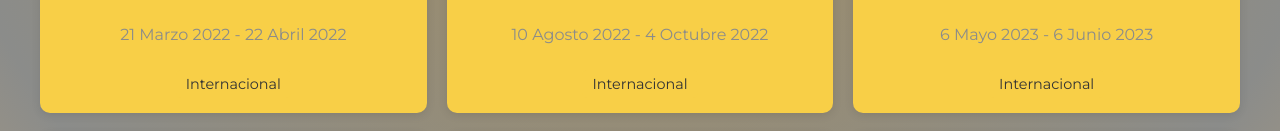
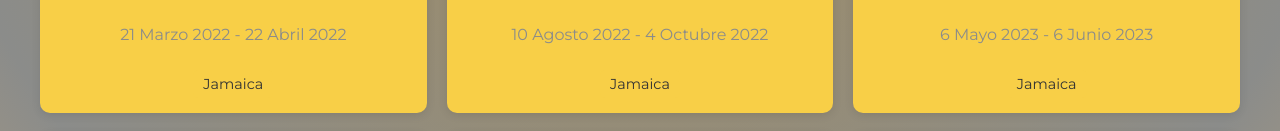
Before and after one commit to aspzs/rever_1, a Vue app: page /proyectos in a window 1280 px wide. Shown: the part 711-842 px from the top of the page. Built offline with nearby package versions, Linux system fonts and the light colour scheme; what @splidejs/vue-splide would draw is missing.

Commit message:
cambio minimo, internacional a nada mas Jamaica

```diff
--- a/src/components/Proyectos.vue
+++ b/src/components/Proyectos.vue
@@ -103,7 +103,7 @@
     description: 'Instalación de 30,350 m² de Geomembrana de HDPE de 2mm doble cara texturizada WINDALCO / ECD (Effluent Collector Ditch)',
     date: '21 Marzo 2022 - 22 Abril 2022',
     location: 'Ewarthon, Jamaica',
-    internacional: true,
+    jamaica: true,
   },
   {
     id: 2,
@@ -120,7 +120,7 @@
     description: 'Instalación de 74,100 m² de Geomembrana de HDPE de 2mm doble cara texturizada y Geotextil WINDALCO / EHP (Effluent Holding Pond)',
     date: '10 Agosto 2022 - 4 Octubre 2022',
     location: 'Ewarthon, Jamaica',
-    internacional: true,
+    jamaica: true,
   },
   {
     id: 3,
@@ -139,7 +139,7 @@
     description: 'Instalación de 55,649 m² de Geomembrana de HDPE de 2mm doble cara texturizada y Geotextil WINDALCO / EHP (Effluent Holding Pond)',
     date: '6 Mayo 2023 - 6 Junio 2023',
     location: 'Ewarthon, Jamaica',
-    internacional: true,
+    jamaica: true,
   },
   {
     id: 4,
@@ -174,7 +174,7 @@
     description: 'Trabajos de Obra Mecánica y Tuberías para restauración de Powerhouse dentro de Refinería Jamalco en Hayes, Clarendon, Jamaica.',
     date: '09 Nov 2022 - 19 Nov 2022',
     location: 'Clarendon, Jamaica',
-    internacional: true,
+    jamaica: true,
   },
   {
     id: 5,
@@ -196,7 +196,7 @@
     description: 'Instalación de Geomembrana de HDPE de 2mm doble cara texturizada y Geotextil JAMALCO en diques de Tanques para aprobación de NEPA.',
     date: '22 Febrero 2024 - 4 Mayo 2024',
     location: 'Clarendon, Jamaica',
-    internacional: true,
+    jamaica: true,
   },
   {
     id: 6,
@@ -219,7 +219,7 @@
     description: 'Construcción de Edificio para Turbina de 45MW, Instalación de Estructura de Racks de Tubería.',
     date: '22 Enero 2025 - En Proceso',
     location: 'Clarendon, Jamaica',
-    internacional: true,
+    jamaica: true,
   },
   {
     id: 7,
@@ -240,7 +240,7 @@
     description: 'Servicio de Topografía para el desarrollo de las Obras Civiles y Estructurales dentro del Proyecto 45MW Steam Turbine Generator.',
     date: '22 Enero 2025 - En Proceso',
     location: 'Hayse, Clarendon, Jamaica',
-    internacional: true,
+    jamaica: true,
   },
 ]);
 
```
